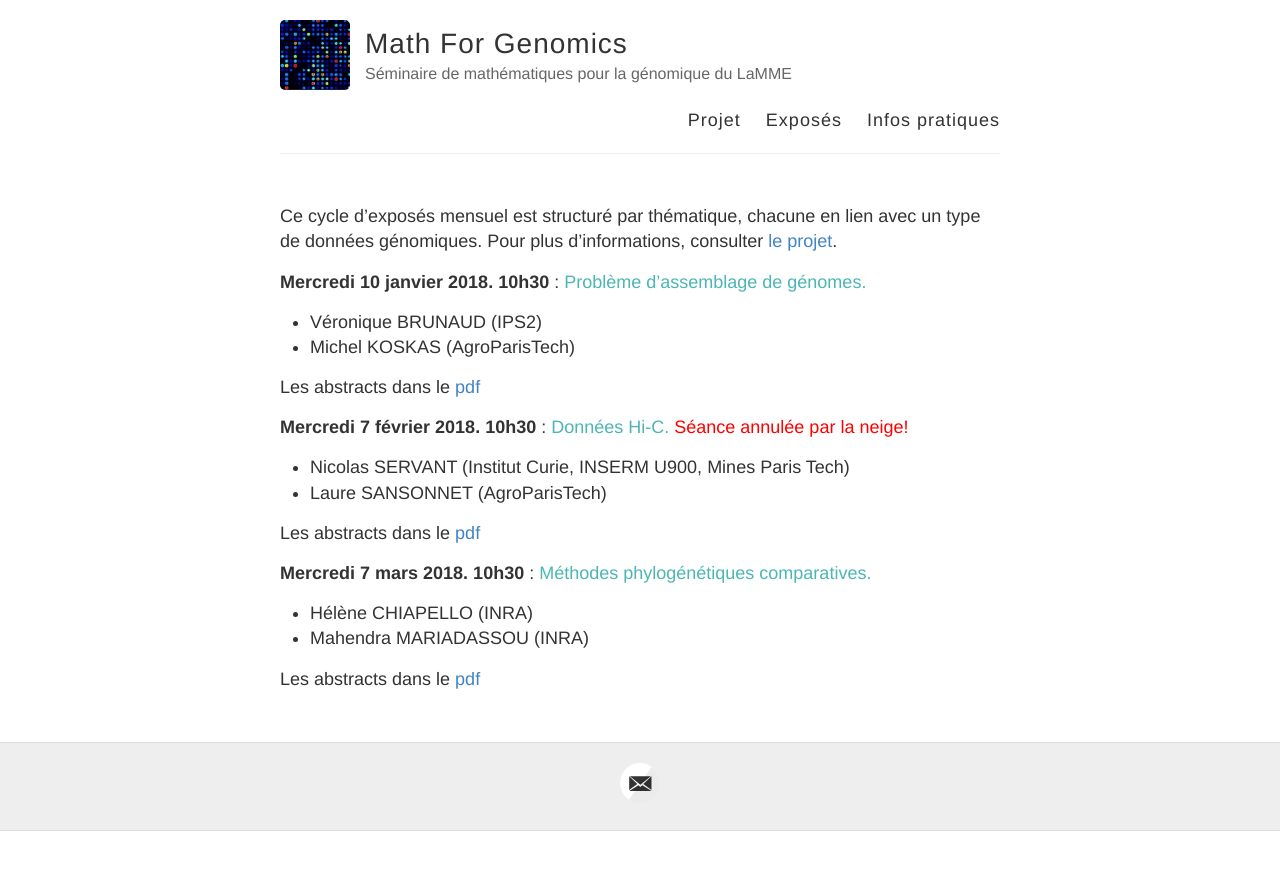
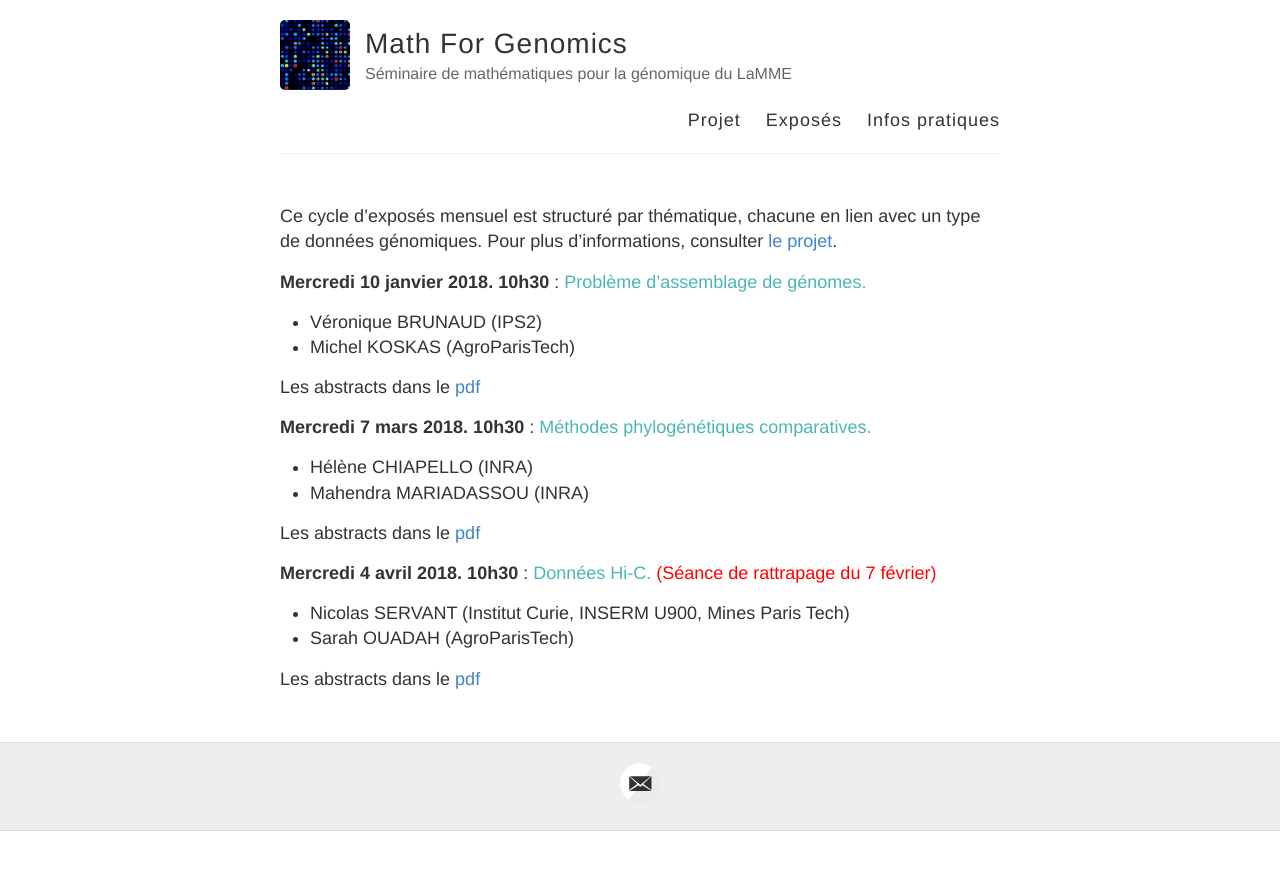
Before and after one commit to MathForGenomics/MathForGenomics.github.io, a Jekyll site: the page built from exposes.md, in a window 1280 px wide. Shown: the top 870 px of the page. Built offline with Jekyll 4.4.1, drawn with Linux system fonts in a browser that asks for light colours.

Commit message:
Update exposes.md

```diff
--- a/exposes.md
+++ b/exposes.md
@@ -12,14 +12,14 @@ Ce cycle d’exposés mensuel est structuré par thématique, chacune en lien av
 
 Les abstracts dans le [pdf](ABSTRACT/1_10janvier.pdf)
 
-**Mercredi 7 février 2018. 10h30** : <span style="color:rgb(75, 182, 180)">Données Hi-C.</span> <span style="color:rgb(255, 0, 0)">Séance annulée par la neige!</span>
-- Nicolas SERVANT (Institut Curie, INSERM U900,  Mines Paris Tech)
-- Laure SANSONNET (AgroParisTech)
-
-Les abstracts dans le [pdf](ABSTRACT/2_7fevrier.pdf)
-
 **Mercredi 7 mars 2018. 10h30** : <span style="color:rgb(75, 182, 180)">Méthodes phylogénétiques comparatives.</span>
 - Hélène CHIAPELLO (INRA)
 - Mahendra MARIADASSOU (INRA)
 
 Les abstracts dans le [pdf](ABSTRACT/3_7mars.pdf)
+
+**Mercredi 4 avril 2018. 10h30** : <span style="color:rgb(75, 182, 180)">Données Hi-C.</span> <span style="color:rgb(255, 0, 0)">(Séance de rattrapage du 7 février)</span>
+- Nicolas SERVANT (Institut Curie, INSERM U900,  Mines Paris Tech)
+- Sarah OUADAH (AgroParisTech)
+
+Les abstracts dans le [pdf](ABSTRACT/2_7fevrier.pdf)
```
